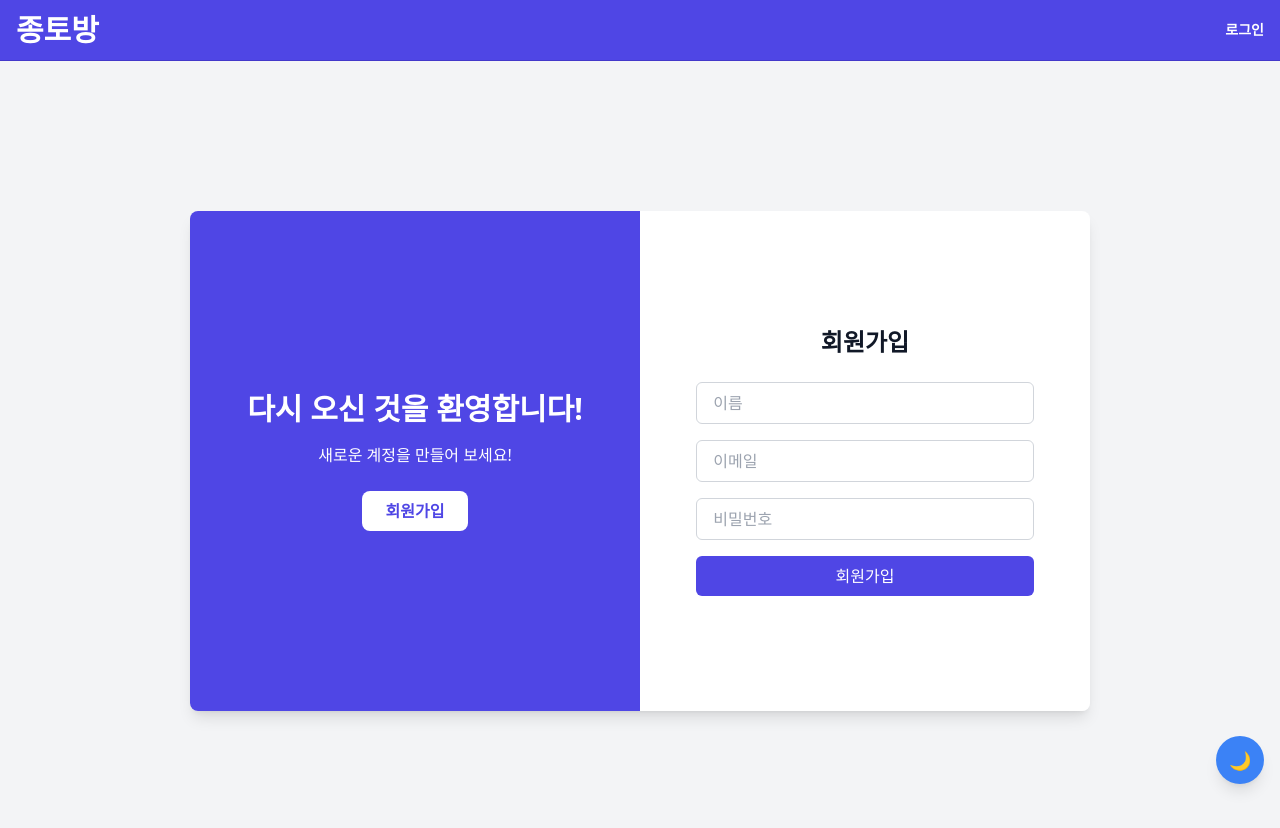
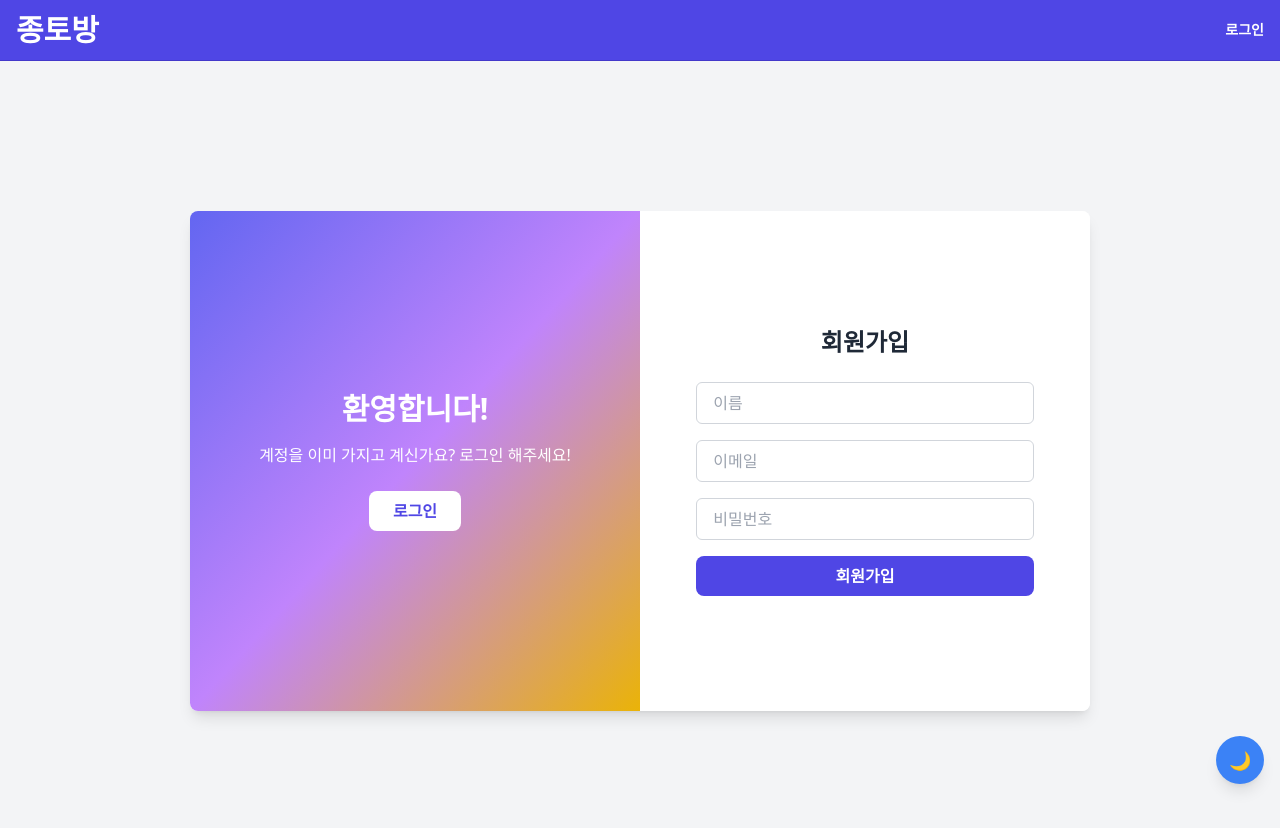
Before and after one commit to jinho-waah/jongto, a React (Vite) app: page /login in a window 1280 px wide. Shown: the top 828 px of the page. Built offline with nearby package versions, Linux system fonts and the light colour scheme.

Commit message:
feat: 버튼 만들기

```diff
--- /dev/null
+++ b/src/components/darkmode/ui/button/Button.tsx
@@ -0,0 +1,37 @@
+import React from "react";
+
+interface ButtonProps {
+  onClick?: () => void;
+  children: React.ReactNode;
+  variant?: "primary" | "secondary";
+  type?: "button" | "submit" | "reset"; // type 속성 추가
+  className?: string;
+}
+
+const Button: React.FC<ButtonProps> = ({
+  onClick,
+  children,
+  variant = "primary",
+  type = "button", // 기본 type 값을 button으로 설정
+  className = "",
+}) => {
+  const baseStyles =
+    "px-6 py-2 font-semibold rounded-lg transition-colors duration-300";
+  const primaryStyles =
+    "bg-indigo-600 text-white hover:bg-indigo-700 dark:bg-yellow-400 dark:text-gray-900 dark:hover:bg-yellow-500";
+  const secondaryStyles =
+    "bg-white text-indigo-600 hover:bg-gray-200 dark:bg-gray-700 dark:text-yellow-400 dark:hover:bg-gray-600";
+
+  const styles =
+    variant === "primary"
+      ? `${primaryStyles} ${className}`
+      : `${secondaryStyles} ${className}`;
+
+  return (
+    <button type={type} className={`${baseStyles} ${styles}`} onClick={onClick}>
+      {children}
+    </button>
+  );
+};
+
+export default Button;
--- a/src/pages/login/Login.tsx
+++ b/src/pages/login/Login.tsx
@@ -1,4 +1,5 @@
 import { useState } from "react";
+import Button from "@/components/darkmode/ui/button/Button";
 
 export default function Login() {
   const [isSignUp, setIsSignUp] = useState(false);
@@ -8,78 +9,69 @@ export default function Login() {
   };
 
   return (
-    <div className="relative w-full h-screen flex items-center justify-center bg-gray-100">
-      <div className="relative w-[900px] h-[500px] flex overflow-hidden rounded-lg shadow-lg">
+    <div className="relative w-full h-screen flex items-center justify-center bg-gray-100 dark:bg-gray-900">
+      <div className="relative w-[900px] h-[500px] flex overflow-hidden rounded-lg shadow-lg bg-white dark:bg-gray-800">
         {/* Moving Block */}
         <div
-          className={`absolute inset-0 w-1/2 h-full bg-indigo-600 text-white flex flex-col items-center justify-center transition-transform duration-500 ${
+          className={`absolute inset-0 w-1/2 h-full bg-gradient-to-br from-indigo-500 via-purple-400 to-yellow-500 text-white flex flex-col items-center justify-center transition-transform duration-500 ${
             isSignUp ? "translate-x-full" : "translate-x-0"
           } z-10`}
         >
           <h2 className="text-3xl font-bold mb-4">
-            {isSignUp ? "환영합니다!" : "다시 오신 것을 환영합니다!"}
+            {isSignUp ? "다시 오신 것을 환영합니다!" : "환영합니다!"}
           </h2>
           <p className="text-center px-4 mb-6">
             {isSignUp
-              ? "계정을 이미 가지고 계신가요? 로그인 해주세요!"
-              : "새로운 계정을 만들어 보세요!"}
+              ? "새로운 계정을 만들어 보세요!"
+              : "계정을 이미 가지고 계신가요? 로그인 해주세요!"}
           </p>
-          <button
-            onClick={toggleAuthMode}
-            className="px-6 py-2 bg-white text-indigo-600 font-semibold rounded-lg hover:bg-gray-200"
-          >
-            {isSignUp ? "로그인" : "회원가입"}
-          </button>
+          <Button onClick={toggleAuthMode} variant="secondary">
+            {isSignUp ? "회원가입" : "로그인"}
+          </Button>
         </div>
 
         {/* Login Form */}
-        <div className="absolute inset-y-0 left-0 w-1/2 h-full bg-white flex flex-col items-center justify-center z-0">
-          <h2 className="text-2xl font-bold mb-6">로그인</h2>
+        <div className="absolute inset-y-0 left-0 w-1/2 h-full bg-white dark:bg-gray-800 flex flex-col items-center justify-center z-0">
+          <h2 className="text-2xl font-bold mb-6 text-gray-800 dark:text-gray-100">
+            로그인
+          </h2>
           <form className="w-3/4 flex flex-col gap-4">
             <input
               type="email"
               placeholder="이메일"
-              className="px-4 py-2 border border-gray-300 rounded-md focus:outline-none focus:ring-2 focus:ring-indigo-500"
+              className="px-4 py-2 border border-gray-300 rounded-md focus:outline-none focus:ring-2 focus:ring-indigo-500 dark:bg-gray-700 dark:border-gray-600 dark:focus:ring-yellow-400"
             />
             <input
               type="password"
               placeholder="비밀번호"
-              className="px-4 py-2 border border-gray-300 rounded-md focus:outline-none focus:ring-2 focus:ring-indigo-500"
+              className="px-4 py-2 border border-gray-300 rounded-md focus:outline-none focus:ring-2 focus:ring-indigo-500 dark:bg-gray-700 dark:border-gray-600 dark:focus:ring-yellow-400"
             />
-            <button
-              type="submit"
-              className="w-full px-4 py-2 bg-indigo-600 text-white rounded-md hover:bg-indigo-700"
-            >
-              로그인
-            </button>
+            <Button type="submit">로그인</Button>
           </form>
         </div>
 
         {/* Signup Form */}
-        <div className="absolute inset-y-0 right-0 w-1/2 h-full bg-white flex flex-col items-center justify-center z-0">
-          <h2 className="text-2xl font-bold mb-6">회원가입</h2>
+        <div className="absolute inset-y-0 right-0 w-1/2 h-full bg-white dark:bg-gray-800 flex flex-col items-center justify-center z-0">
+          <h2 className="text-2xl font-bold mb-6 text-gray-800 dark:text-gray-100">
+            회원가입
+          </h2>
           <form className="w-3/4 flex flex-col gap-4">
             <input
               type="text"
               placeholder="이름"
-              className="px-4 py-2 border border-gray-300 rounded-md focus:outline-none focus:ring-2 focus:ring-indigo-500"
+              className="px-4 py-2 border border-gray-300 rounded-md focus:outline-none focus:ring-2 focus:ring-indigo-500 dark:bg-gray-700 dark:border-gray-600 dark:focus:ring-yellow-400"
             />
             <input
               type="email"
               placeholder="이메일"
-              className="px-4 py-2 border border-gray-300 rounded-md focus:outline-none focus:ring-2 focus:ring-indigo-500"
+              className="px-4 py-2 border border-gray-300 rounded-md focus:outline-none focus:ring-2 focus:ring-indigo-500 dark:bg-gray-700 dark:border-gray-600 dark:focus:ring-yellow-400"
             />
             <input
               type="password"
               placeholder="비밀번호"
-              className="px-4 py-2 border border-gray-300 rounded-md focus:outline-none focus:ring-2 focus:ring-indigo-500"
+              className="px-4 py-2 border border-gray-300 rounded-md focus:outline-none focus:ring-2 focus:ring-indigo-500 dark:bg-gray-700 dark:border-gray-600 dark:focus:ring-yellow-400"
             />
-            <button
-              type="submit"
-              className="w-full px-4 py-2 bg-indigo-600 text-white rounded-md hover:bg-indigo-700"
-            >
-              회원가입
-            </button>
+            <Button type="submit">회원가입</Button>
           </form>
         </div>
       </div>
```
